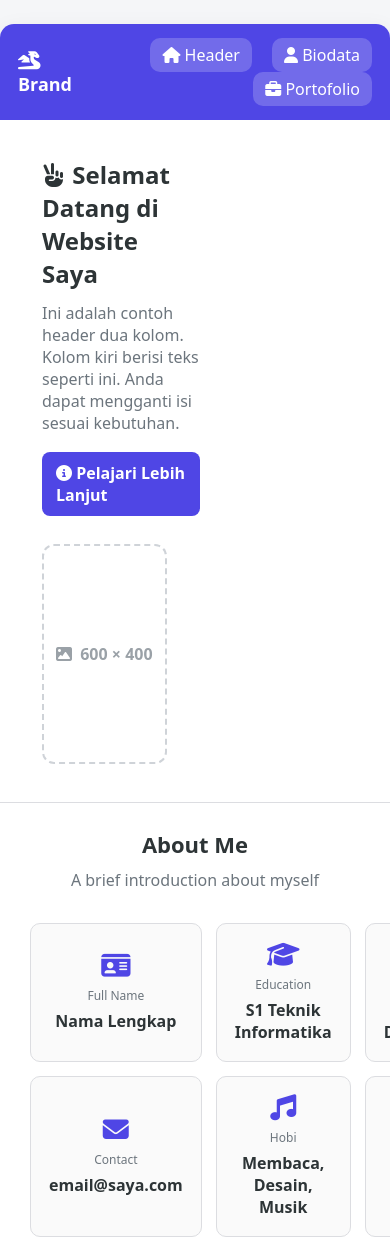
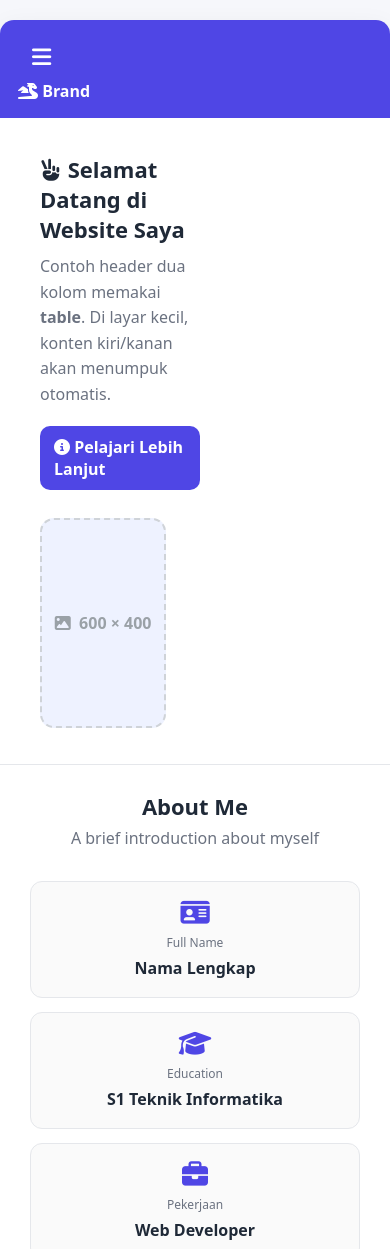
Before and after one commit to igarsdev/Edu-Project, a plain HTML site: page Biodata_/index.html in a window 390 px wide. Shown: the top 1249 px of the page. Drawn offline with Linux system fonts and the light colour scheme.

Commit message:
Sesi 2_Style CSS

```diff
--- a/Biodata_/index.html
+++ b/Biodata_/index.html
@@ -3,9 +3,8 @@
   <head>
     <meta charset="utf-8" />
     <meta name="viewport" content="width=device-width, initial-scale=1" />
-    <title>Profil & Portofolio</title>
+    <title>Profil & Portofolio (Responsive Table)</title>
 
-    <!-- Font Awesome untuk ikon -->
     <link
       rel="stylesheet"
       href="https://cdnjs.cloudflare.com/ajax/libs/font-awesome/6.5.0/css/all.min.css"
@@ -13,13 +12,13 @@
 
     <style>
       :root {
-        --bg: #f5f6f8;
-        --line: #dcdde1;
-        --text: #2d3436;
-        --muted: #6c757d;
-        --brand: #111827;
+        --bg: #f6f7fb;
+        --line: #e5e7eb;
+        --text: #1f2937;
+        --muted: #6b7280;
         --primary: #4f46e5;
-        --chip: #eeeeee;
+        --primary-weak: #eef2ff;
+        --white: #fff;
       }
       * {
         box-sizing: border-box;
@@ -37,14 +36,14 @@
       }
       .container {
         max-width: 1100px;
-        margin: 24px auto;
+        margin: 20px auto;
+        background: var(--white);
         border-radius: 14px;
-        background: #fff;
-        box-shadow: 0 8px 24px rgba(0, 0, 0, 0.08);
+        box-shadow: 0 10px 28px rgba(0, 0, 0, 0.08);
         overflow: hidden;
       }
 
-      /* ======== SECTION 1: MENU ======== */
+      /* ======= SECTION 1: MENU ======= */
       .brandbar {
         background: var(--primary);
         color: #fff;
@@ -53,70 +52,87 @@
         width: 100%;
       }
       .brand {
-        font-weight: 700;
+        font-weight: 800;
         padding: 14px 16px;
         font-size: 18px;
+        white-space: nowrap;
       }
       .menu {
+        padding: 10px 16px;
         text-align: right;
-        padding: 12px 16px;
       }
       .menu a {
         display: inline-block;
-        margin-left: 16px;
-        padding: 6px 12px;
+        margin-left: 14px;
+        padding: 8px 12px;
         border-radius: 10px;
-        background: rgba(255, 255, 255, 0.2);
+        background: rgba(255, 255, 255, 0.18);
+        color: #fff;
+        font-weight: 600;
+      }
+      .menu a:hover {
+        background: rgba(255, 255, 255, 0.28);
+      }
+      /* hamburger (checkbox hack, tetap pakai table) */
+      #nav-toggle {
+        display: none;
+      }
+      .hamburger {
+        display: none;
+        cursor: pointer;
+        padding: 10px 14px;
+      }
+      .hamburger i {
+        font-size: 22px;
         color: #fff;
       }
-      .menu a:hover {
-        background: rgba(255, 255, 255, 0.35);
-      }
 
-      /* ======== SECTION 2: HERO ======== */
+      /* ======= SECTION 2: HERO ======= */
       .hero {
-        padding: 28px;
+        padding: 26px;
         border-bottom: 1px solid var(--line);
       }
       .hero table {
         width: 100%;
       }
       .title {
-        font-weight: 800;
-        font-size: 24px;
+        font-weight: 900;
+        font-size: 26px;
       }
       .lead {
         color: var(--muted);
-        margin: 12px 0 18px;
+        margin: 10px 0 18px;
+        line-height: 1.6;
       }
       .btn {
         display: inline-block;
         background: var(--primary);
         color: #fff;
         padding: 10px 14px;
-        border-radius: 8px;
-        font-weight: 600;
+        border-radius: 10px;
+        font-weight: 700;
       }
       .btn:hover {
-        opacity: 0.9;
+        opacity: 0.92;
       }
       .imgbox {
         width: 100%;
-        height: 300px;
+        height: 320px;
         display: flex;
         align-items: center;
         justify-content: center;
         border: 2px dashed #cfd3d8;
-        border-radius: 12px;
+        border-radius: 14px;
         color: #9aa1a7;
-        font-weight: 700;
+        font-weight: 800;
+        background: var(--primary-weak);
       }
 
-      /* ======== SECTION 3: BIODATA (6 BOX) ======== */
+      /* ======= SECTION 3: BIODATA ======= */
       .section-title {
-        padding: 26px 0 10px;
+        padding: 26px 0 6px;
         text-align: center;
-        font-weight: 800;
+        font-weight: 900;
         font-size: 22px;
       }
       .section-sub {
@@ -125,24 +141,25 @@
         margin-bottom: 18px;
       }
       .biodata {
-        padding: 0 16px 28px;
+        padding: 0 16px 30px;
       }
       .grid {
         width: 100%;
         border-collapse: separate;
         border-spacing: 14px;
+        table-layout: fixed;
       }
       .card {
         background: #fafafa;
         border: 1px solid var(--line);
-        border-radius: 10px;
+        border-radius: 12px;
         padding: 18px;
         text-align: center;
         transition: 0.2s;
       }
       .card:hover {
         transform: translateY(-3px);
-        box-shadow: 0 4px 12px rgba(0, 0, 0, 0.1);
+        box-shadow: 0 6px 18px rgba(0, 0, 0, 0.08);
       }
       .card i {
         font-size: 26px;
@@ -155,10 +172,10 @@
       }
       .card .value {
         margin-top: 6px;
-        font-weight: 600;
+        font-weight: 700;
       }
 
-      /* ======== SECTION 4: PORTOFOLIO ======== */
+      /* ======= SECTION 4: PORTOFOLIO ======= */
       .portfolio {
         padding: 0 16px 36px;
       }
@@ -170,21 +187,22 @@
         transition: 0.2s;
       }
       .p-card:hover {
-        transform: scale(1.03);
+        transform: scale(1.02);
       }
       .thumb {
-        height: 160px;
+        height: 170px;
         border-bottom: 1px solid var(--line);
         display: flex;
         align-items: center;
         justify-content: center;
         color: #9aa1a7;
+        background: var(--primary-weak);
       }
       .p-body {
         padding: 12px 14px;
       }
       .p-title {
-        font-weight: 700;
+        font-weight: 800;
         text-align: center;
         color: var(--primary);
       }
@@ -194,38 +212,130 @@
         text-align: center;
       }
 
-      /* simple responsiveness for small screens */
-      @media (max-width: 780px) {
+      /* =================== RESPONSIVE =================== */
+      /* <= 992px : hero gambar turun ke bawah */
+      @media (max-width: 992px) {
         .hero td {
           display: block;
           width: 100%;
         }
         .imgbox {
-          height: 220px;
+          height: 260px;
           margin-top: 12px;
+        }
+      }
+      /* <= 820px : menu jadi hamburger; grid biodata 2 kolom */
+      @media (max-width: 820px) {
+        .hamburger {
+          display: block;
+        }
+        .menu {
+          display: none;
+          text-align: left;
+          padding: 0 16px 12px;
+        }
+        #nav-toggle:checked ~ .menu {
+          display: block;
+        }
+        .menu a {
+          display: block;
+          margin: 10px 0 0;
+          background: rgba(255, 255, 255, 0.18);
+        }
+        .brandbar td:first-child {
+          width: 1%;
+        }
+        .brandbar td:last-child {
+          width: auto;
+        }
+        /* biodata: 2 kolom */
+        .biodata .grid tr {
+          display: flex;
+          gap: 14px;
+        }
+        .biodata .grid tr td {
+          flex: 1;
+        }
+        .biodata .grid tr td:nth-child(3) {
+          display: none;
+        } /* row 1 -> 2 kolom */
+        .biodata .grid tr:last-child td:nth-child(3) {
+          display: none;
+        } /* row 2 -> 2 kolom */
+        /* portofolio: 2 kolom */
+        .portfolio .grid tr {
+          display: flex;
+          gap: 14px;
+        }
+        .portfolio .grid td {
+          flex: 1;
+        }
+        .portfolio .grid td:last-child {
+          display: none;
+        }
+      }
+      /* <= 560px : semua jadi 1 kolom penuh */
+      @media (max-width: 560px) {
+        .brand {
+          font-size: 16px;
+        }
+        .title {
+          font-size: 22px;
+        }
+        .imgbox {
+          height: 210px;
+        }
+        /* tumpuk penuh */
+        .biodata .grid tr {
+          display: block;
+        }
+        .biodata .grid td {
+          display: block;
+          width: 100%;
+          margin-bottom: 14px;
+        }
+        .biodata .grid tr td:nth-child(3) {
+          display: block;
+        }
+        .portfolio .grid tr {
+          display: block;
+        }
+        .portfolio .grid td {
+          display: block;
+          width: 100%;
+          margin-bottom: 14px;
         }
       }
     </style>
   </head>
   <body>
     <div class="container">
-      <!-- a. SECTION 1: MENU (TABLE) -->
+      <!-- SECTION 1: MENU -->
       <section class="brandbar" id="header">
         <table>
           <tr>
-            <td class="brand"><i class="fa-solid fa-dragon"></i> Brand</td>
-            <td class="menu">
-              <a href="#header"><i class="fa-solid fa-house"></i> Header</a>
-              <a href="#biodata"><i class="fa-solid fa-user"></i> Biodata</a>
-              <a href="#portofolio"
-                ><i class="fa-solid fa-briefcase"></i> Portofolio</a
-              >
+            <td class="brand">
+              <label class="hamburger" for="nav-toggle" title="Menu"
+                ><i class="fa-solid fa-bars"></i
+              ></label>
+              <i class="fa-solid fa-dragon"></i> Brand
+            </td>
+            <td style="text-align: right">
+              <!-- checkbox hack -->
+              <input type="checkbox" id="nav-toggle" />
+              <div class="menu">
+                <a href="#header"><i class="fa-solid fa-house"></i> Header</a>
+                <a href="#biodata"><i class="fa-solid fa-user"></i> Biodata</a>
+                <a href="#portofolio"
+                  ><i class="fa-solid fa-briefcase"></i> Portofolio</a
+                >
+              </div>
             </td>
           </tr>
         </table>
       </section>
 
-      <!-- b. SECTION 2: JUDUL DI KIRI & GAMBAR DI KANAN (TABLE 2 KOLOM) -->
+      <!-- SECTION 2: HERO -->
       <section class="hero">
         <table>
           <tr>
@@ -235,8 +345,8 @@
                 Saya
               </div>
               <p class="lead">
-                Ini adalah contoh header dua kolom. Kolom kiri berisi teks
-                seperti ini. Anda dapat mengganti isi sesuai kebutuhan.
+                Contoh header dua kolom memakai <b>table</b>. Di layar kecil,
+                konten kiri/kanan akan menumpuk otomatis.
               </p>
               <a class="btn" href="#biodata"
                 ><i class="fa-solid fa-circle-info"></i> Pelajari Lebih
@@ -252,7 +362,7 @@
         </table>
       </section>
 
-      <!-- c. SECTION 3: BIODATA (6 BOX, TABLE 3x2) -->
+      <!-- SECTION 3: BIODATA (6 BOX) -->
       <section id="biodata" class="biodata">
         <div class="section-title">About Me</div>
         <div class="section-sub">A brief introduction about myself</div>
@@ -287,7 +397,7 @@
               <div class="value">Membaca, Desain, Musik</div>
             </td>
             <td class="card">
-              <i class="fa-solid fa-map-marker-alt"></i>
+              <i class="fa-solid fa-location-dot"></i>
               <div class="label">Alamat</div>
               <div class="value">Kota, Provinsi</div>
             </td>
@@ -295,7 +405,7 @@
         </table>
       </section>
 
-      <!-- d. SECTION 4: PORTOFOLIO (TABLE 3 KOLOM) -->
+      <!-- SECTION 4: PORTOFOLIO -->
       <section id="portofolio" class="portfolio">
         <div class="section-title">Portofolio</div>
 
```
